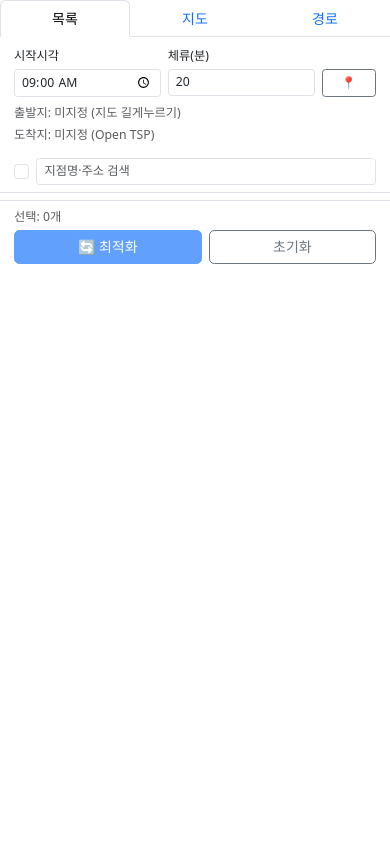
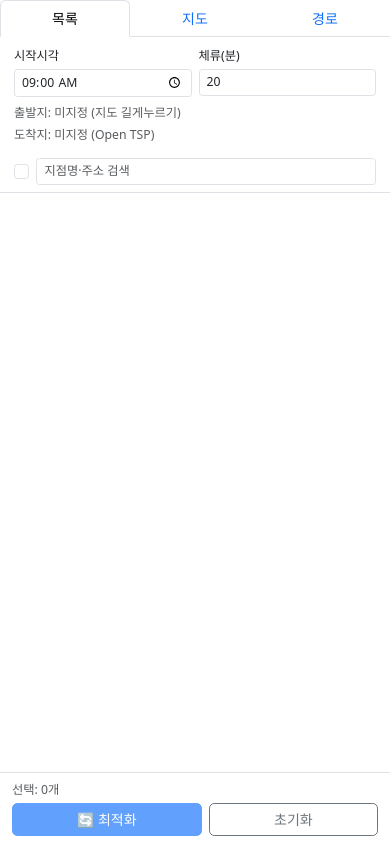
Before and after one commit to mw3love/Path-optimization, a Flask app: template route-optimizer/templates/index.html in a window 390 px wide. Run offline with Flask 3, Linux system fonts and the light colour scheme; the template is opened without the code that fills it, so the values that code supplies are empty.

Commit message:
UI 개선 및 버그픽스: Shift선택, GPS지도버튼, HTTPS, 타임라인
- Shift+클릭 범위 선택 기능 추가 (selection.js)
- GPS 버튼 지도 위 오버레이로 이동 (데스크톱 우하단, 모바일 우상단)
- HTTPS 자체 서명 인증서 지원 (cert.pem/key.pem 자동 감지)
- 모바일 최적화/초기화 버튼 position:fixed로 항상 하단 고정
- 도착지 마지막 구간 이동시간/거리 미표시 버그 수정 (app.py legs 누락)
- 타임라인 이동시간·거리 두 줄 표기, 지점열 너비 확대
- 초기화 버튼 누를 때 경로 패널 미숨김 버그 수정 (d-md-block 충돌 제거)
- .gitignore에 *.pem 추가

Co-Authored-By: Claude Opus 4.6 <noreply@anthropic.com>

```diff
--- a/route-optimizer/app.py
+++ b/route-optimizer/app.py
@@ -138,6 +138,13 @@ def optimize():
         total_drive_sec += dur_sec
         total_dist_m += dist_m
         current_time += timedelta(seconds=dur_sec)
+        legs.append({
+            "id": "__end__",
+            "drive_min": round(dur_sec / 60),
+            "drive_km": round(dist_m / 1000, 1),
+            "arrive": current_time.strftime("%H:%M"),
+            "depart": None,
+        })
 
     summary = {
         "total_drive_min": round(total_drive_sec / 60),
@@ -210,4 +217,8 @@ if __name__ == "__main__":
     # WERKZEUG_RUN_MAIN=true 는 자식에서만 설정되므로, prefetch는 자식에서만 실행.
     if os.environ.get("WERKZEUG_RUN_MAIN") == "true":
         start_prefetch(LOCATIONS)
-    app.run(host="0.0.0.0", port=5000, debug=True, use_reloader=True)
+    ssl_context = None
+    if os.path.exists("cert.pem") and os.path.exists("key.pem"):
+        ssl_context = ("cert.pem", "key.pem")
+    app.run(host="0.0.0.0", port=5000, debug=True, use_reloader=True,
+            ssl_context=ssl_context)
--- a/route-optimizer/static/css/style.css
+++ b/route-optimizer/static/css/style.css
@@ -44,6 +73,27 @@ html, body {
 
 #tab-map {
   overflow: hidden; /* Leaflet 맵 컨테이너는 스크롤 없음 */
+}
+
+/* 모바일: 최적화/초기화 버튼을 뷰포트 하단에 고정.
+   position:fixed 는 부모의 overflow 설정에 영향받지 않아 확실히 동작함.
+   탭 비활성 시 부모 tab-pane 의 visibility:hidden 을 상속해 자동으로 숨겨짐. */
+@media (max-width: 767px) {
+  .action-bar {
+    position: fixed;
+    bottom: 0;
+    left: 0;
+    right: 0;
+    z-index: 100;
+    background: #fff;
+    border-top: 1px solid #dee2e6;
+    padding: 8px 12px !important;
+  }
+
+  /* 고정 버튼 영역에 마지막 항목이 가려지지 않도록 여백 확보 */
+  #location-list-m {
+    padding-bottom: 80px;
+  }
 }
 
 #map-mobile {
--- a/route-optimizer/static/js/selection.js
+++ b/route-optimizer/static/js/selection.js
@@ -11,6 +11,9 @@ let _callbacks = null;
 const _activeFilters = new Set();
 let _allSigungu = [];
 let _searchQuery = "";
+
+// Shift-클릭 범위 선택용: 마지막으로 클릭한 지점 ID
+let _lastClickedId = null;
 
 export function initSelection(locations, state, callbacks) {
   _locations = locations;
@@ -161,9 +164,15 @@ function _createListItem(loc) {
   const cb = document.createElement("input");
   cb.type = "checkbox";
   cb.checked = _state.selected.has(loc.id);
-  cb.addEventListener("change", () => {
-    _setSelected(loc.id, cb.checked);
-    panToLocation(loc.id);
+  cb.addEventListener("click", (e) => {
+    if (e.shiftKey && _lastClickedId !== null) {
+      e.preventDefault();
+      _shiftSelect(loc.id);
+    } else {
+      _setSelected(loc.id, cb.checked);
+      _lastClickedId = loc.id;
+      panToLocation(loc.id);
+    }
   });
 
   const colorDot = document.createElement("span");
@@ -193,12 +202,36 @@ function _createListItem(loc) {
   // 행 클릭(체크박스 제외)으로도 토글
   div.addEventListener("click", (e) => {
     if (e.target === cb) return;
-    cb.checked = !cb.checked;
-    _setSelected(loc.id, cb.checked);
-    panToLocation(loc.id);
+    if (e.shiftKey && _lastClickedId !== null) {
+      _shiftSelect(loc.id);
+    } else {
+      cb.checked = !cb.checked;
+      _setSelected(loc.id, cb.checked);
+      _lastClickedId = loc.id;
+      panToLocation(loc.id);
+    }
   });
 
   return div;
+}
+
+// ── Shift-클릭 범위 선택 ──────────────────────────────────────────────────────
+
+function _shiftSelect(targetId) {
+  const visible = _visibleLocations();
+  const ids = visible.map((l) => l.id);
+  const fromIdx = ids.indexOf(_lastClickedId);
+  const toIdx = ids.indexOf(targetId);
+  if (fromIdx === -1 || toIdx === -1) return;
+
+  const start = Math.min(fromIdx, toIdx);
+  const end = Math.max(fromIdx, toIdx);
+  const shouldSelect = !_state.selected.has(targetId);
+
+  for (let i = start; i <= end; i++) {
+    _setSelected(ids[i], shouldSelect);
+  }
+  _lastClickedId = targetId;
 }
 
 // ── 선택 상태 관리 ────────────────────────────────────────────────────────────
--- a/route-optimizer/static/js/timeline.js
+++ b/route-optimizer/static/js/timeline.js
@@ -57,9 +57,9 @@ function _buildTimelineHtml(data, locations) {
       <tr>
         <th style="width:28px">#</th>
         <th>지점</th>
-        <th style="width:52px">도착</th>
-        <th style="width:52px">출발</th>
-        <th style="width:50px">이동</th>
+        <th style="width:48px">도착</th>
+        <th style="width:48px">출발</th>
+        <th style="width:44px">이동</th>
       </tr>
     </thead>
     <tbody>`;
@@ -78,7 +78,7 @@ function _buildTimelineHtml(data, locations) {
     const loc = locMap[String(id)];
     const leg = legs[i] || {};
     const driveStr = leg.drive_min != null
-      ? `${leg.drive_min}분 / ${leg.drive_km}km`
+      ? `${leg.drive_min}분<br>${leg.drive_km}km`
       : "—";
 
     html += `<tr>
@@ -96,12 +96,16 @@ function _buildTimelineHtml(data, locations) {
   // 도착지 (있을 경우)
   if (data.end) {
     const destLabel = data.end.label || "도착지";
+    const lastLeg = legs[order.length] || {};
+    const lastDriveStr = lastLeg.drive_min != null
+      ? `${lastLeg.drive_min}분<br>${lastLeg.drive_km}km`
+      : "—";
     html += `<tr style="background:#e8fce8;">
       <td class="leg-num">🏁</td>
       <td>${_esc(destLabel)}</td>
       <td>${summary.end_time || "—"}</td>
       <td>—</td>
-      <td>—</td>
+      <td style="white-space:nowrap">${lastDriveStr}</td>
     </tr>`;
   }
 
--- a/route-optimizer/templates/index.html
+++ b/route-optimizer/templates/index.html
@@ -29,19 +29,14 @@
     <!-- 설정 영역 -->
     <div class="px-3 py-2 border-bottom">
       <div class="row g-2 align-items-center mb-2">
-        <div class="col-5">
+        <div class="col-6">
           <label class="form-label small mb-1">시작시각</label>
           <input type="time" id="start-time" class="form-control form-control-sm" value="09:00" />
         </div>
-        <div class="col-5">
+        <div class="col-6">
           <label class="form-label small mb-1">체류(분)</label>
           <input type="number" id="stay-minutes" class="form-control form-control-sm"
             value="20" min="1" max="120" />
-        </div>
-        <div class="col-2 d-flex align-items-end">
-          <button id="btn-gps" class="btn btn-sm btn-outline-secondary w-100" title="현재 위치를 출발지로">
-            <span>📍</span>
-          </button>
         </div>
       </div>
 
@@ -91,7 +86,9 @@
   </div>
 
   <!-- 지도 -->
-  <div id="map" class="flex-grow-1"></div>
+  <div id="map" class="flex-grow-1" style="position:relative;">
+    <button id="btn-gps" class="map-gps-btn" title="현재 위치를 출발지로">📍</button>
+  </div>
 </div>
 
 <!-- ── 모바일: 탭 레이아웃 ── -->
@@ -120,17 +117,14 @@
     <div class="tab-pane fade show active h-100 d-flex flex-column" id="tab-list" role="tabpanel">
       <div class="px-3 py-2 border-bottom">
         <div class="row g-2 mb-2">
-          <div class="col-5">
+          <div class="col-6">
             <label class="form-label small mb-1">시작시각</label>
             <input type="time" id="start-time-m" class="form-control form-control-sm" value="09:00" />
           </div>
-          <div class="col-5">
+          <div class="col-6">
             <label class="form-label small mb-1">체류(분)</label>
             <input type="number" id="stay-minutes-m" class="form-control form-control-sm"
               value="20" min="1" max="120" />
-          </div>
-          <div class="col-2 d-flex align-items-end">
-            <button id="btn-gps-m" class="btn btn-sm btn-outline-secondary w-100" title="현재 위치를 출발지로">📍</button>
           </div>
         </div>
         <div class="small text-muted mb-1 d-flex align-items-center gap-1">
@@ -157,7 +151,7 @@
         </div>
       </div>
       <div id="location-list-m" class="flex-grow-1 overflow-auto px-2 py-1"></div>
-      <div class="px-3 py-2 border-top">
+      <div class="px-3 py-2 border-top action-bar">
         <div class="small text-muted mb-1"><span id="selection-summary-m">선택: 0개</span></div>
         <div class="d-flex gap-2">
           <button id="btn-optimize-m" class="btn btn-primary flex-grow-1" disabled>🔄 최적화</button>
@@ -167,8 +161,9 @@
     </div>
 
     <!-- 지도 탭 -->
-    <div class="tab-pane fade h-100" id="tab-map" role="tabpanel">
+    <div class="tab-pane fade h-100" id="tab-map" role="tabpanel" style="position:relative;">
       <div id="map-mobile" class="h-100"></div>
+      <button id="btn-gps-m" class="map-gps-btn" title="현재 위치를 출발지로">📍</button>
     </div>
 
     <!-- 경로 탭 -->
@@ -181,7 +176,7 @@
 </div>
 
 <!-- 결과 패널 (데스크톱용 오른쪽 패널 — 지도 위에 오버레이) -->
-<div id="result-panel" class="d-none d-md-block"></div>
+<div id="result-panel" class="d-none"></div>
 
 <!-- 컨텍스트 메뉴 -->
 <div id="ctx-menu" class="ctx-menu d-none">
```
Also changed, not shown: other parts of route-optimizer/static/css/style.css (+29 -0 lines), CLAUDE.md (+2 -2 lines), 1 other file.
